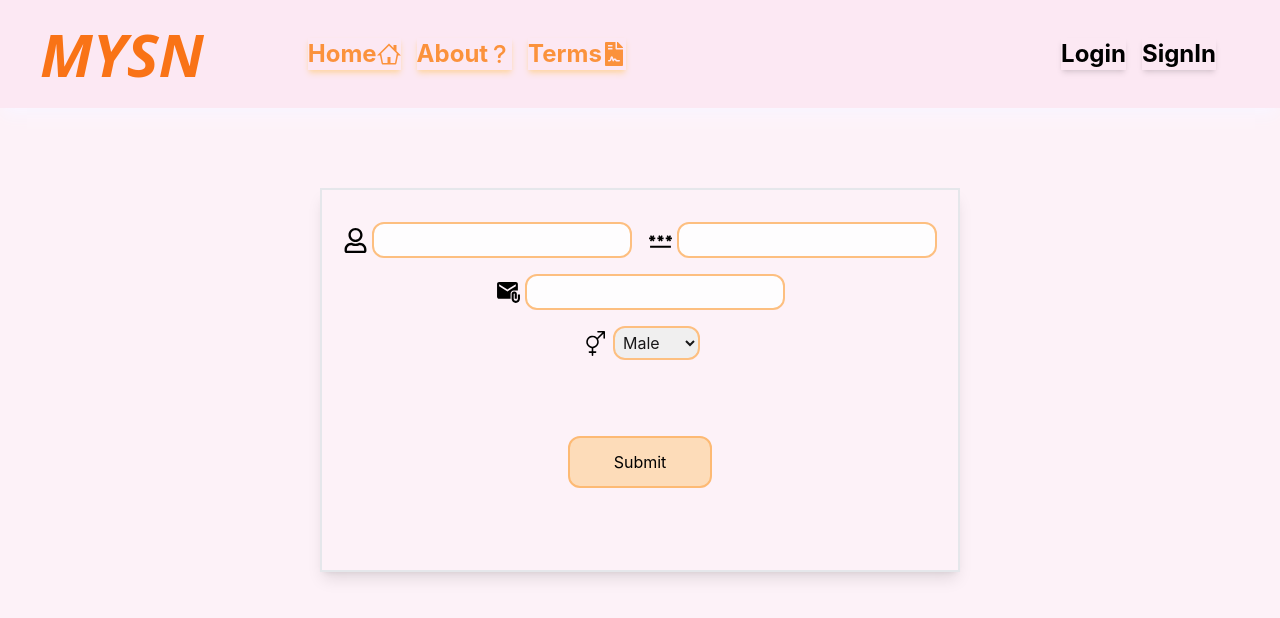
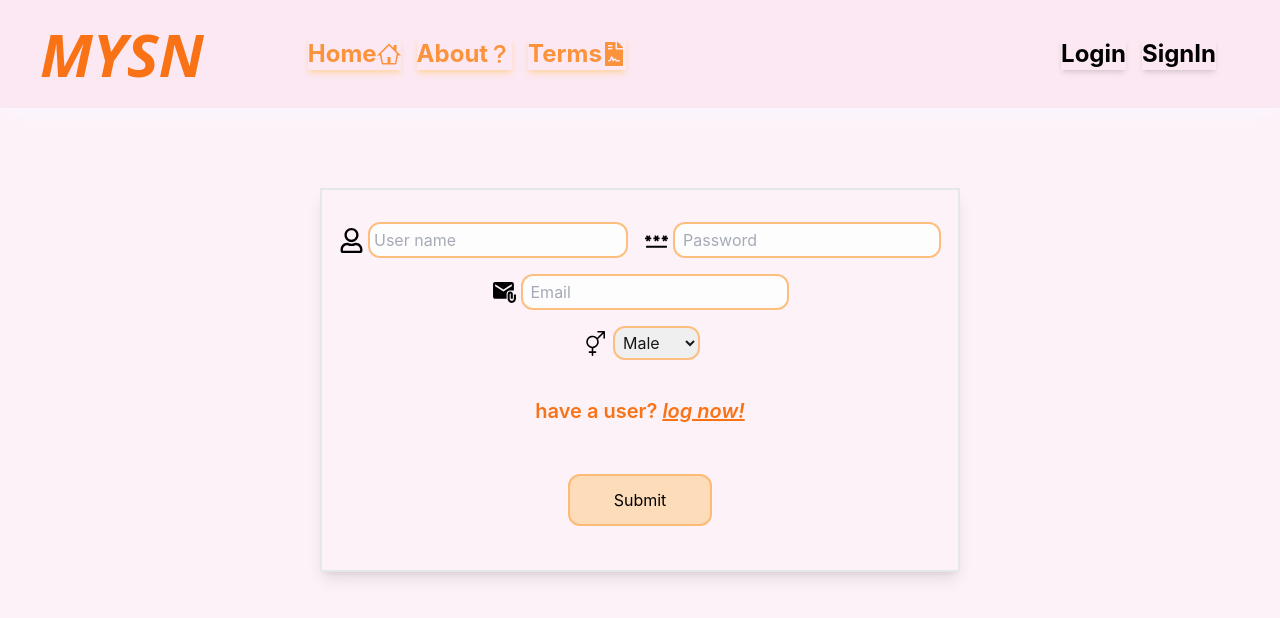
Before and after one commit to eliyahu119/mySocialNetworkFrontEnd, a React (Create React App) app: page /register in a window 1280 px wide. Shown: the top 618 px of the page. Built offline with nearby package versions, Linux system fonts and the light colour scheme; no server answers; what react-alert-template-basic would draw is missing.

Commit message:
added place holders and alerts

```diff
--- a/src/components/Login.jsx
+++ b/src/components/Login.jsx
@@ -33,7 +33,7 @@ export default function Login() {
             ).catch(
                 //TODO:: put here some kind of alert error to inform the user
                 (e)=>{
-                   e.response&&e.response.data&&alert.error(e.response.data.message)
+                   e.response&&e.response.data&&alert.error((e.response.data.message||"Cannot connect the server"))
                 }
             )
     }
@@ -55,16 +55,14 @@ export default function Login() {
            </div>
             <p className=' m-auto text-bs text-orange-500 font-semibold lg:text-xl'>{"don't have a user yet? "}
             <NavLink className='' to={'/Register'}>
-             <u>
-             <i>
+             <u className=' hover:text-orange-700'>
+             <i >
              register now!
              </i>
              </u>
             </NavLink>
             </p>
-           <StyledSubmit     />
-            {/* <button className="submitClass" onClick={handleLogin} >{"בראש ניתן"}</button> */}
-        </form>
+           <StyledSubmit     />        </form>
     )
 
 
--- a/src/components/SignIn.jsx
+++ b/src/components/SignIn.jsx
@@ -8,6 +8,8 @@ import { UserInput } from './inputs/Userinput'
 import { PasswordInput } from './inputs/Passwordinput'
 import { useAlert } from 'react-alert';
 import { StyledSubmit } from './inputs/StyledSubmit'
+import { NavLink } from 'react-router-dom'
+
 export default function SignIn() {
   useIsUserAuth()
     const [user, setUser] = useState('')
@@ -38,7 +40,7 @@ const handleRegister=(event)=>{
             console.log(data.message)
     }).catch(
             //TODO:: put here some kind of alert error to inform the user
-            e=>{  alert.error(e.response.data.message);
+            e=>{e.response&&e.response.data&&alert.error(e.response.data.message||"Cannot connect the server");
                   console.log(e)
             })
 }
@@ -71,6 +73,15 @@ const handleGenderChange=(e)=>
 
     </div>
   </div>
+  <p className=' m-auto text-bs text-orange-500 font-semibold lg:text-xl'>{"have a user? "}
+            <NavLink className='' to={'/Login'}>
+             <u className=' hover:text-orange-700'>
+             <i >
+             log now!
+             </i>
+             </u>
+            </NavLink>
+            </p>
    <StyledSubmit />
 </form>
   )
--- a/src/components/inputs/EmailInput.jsx
+++ b/src/components/inputs/EmailInput.jsx
@@ -7,6 +7,13 @@ export function EmailInput({
 }) {
   return <div className='flex items-center space-x-1'>
       <MdAttachEmail size={25} />
-      <input className="border-orange-300  opacity-90 border-2 p-1  rounded-xl" id='RegisterEmail' onChange={handleEmailChange} required type="email" />
+      <input
+      className="border-orange-300  opacity-90 border-2 p-1 px-2 rounded-xl"
+      id='RegisterEmail'
+      onChange={handleEmailChange}
+      required type="email"
+      placeholder='Email'
+
+      />
     </div>;
 }
--- a/src/components/inputs/Passwordinput.jsx
+++ b/src/components/inputs/Passwordinput.jsx
@@ -7,6 +7,12 @@ export function PasswordInput({
 }) {
   return <div className="flex items-center space-x-1">
            <MdPassword size={25} />
-            <input className="border-orange-300  opacity-90 border-2 p-1  rounded-xl " onChange={handlePasswordChange} required type="password" />
+            <input
+            className="border-orange-300  opacity-90 border-2 p-1 px-2 rounded-xl "
+             onChange={handlePasswordChange}
+             required type="password"
+             placeholder="Password"
+
+             />
            </div>;
 }
--- a/src/components/inputs/StyledSubmit.jsx
+++ b/src/components/inputs/StyledSubmit.jsx
@@ -1,4 +1,7 @@
 import React from "react";
 export function StyledSubmit({}) {
-  return <input className='mx-auto my-11  py-3  border-2  border-orange-300 bg-orange-200 hover:border-orange-400 hover:bg-orange-300   bg-opacity-80 cursor-pointer  rounded-xl w-36' type="submit" value="Submit" />;
+  return <input
+  className='mx-auto my-11  py-3  border-2  border-orange-300 bg-orange-200 hover:border-orange-400 hover:bg-orange-300   bg-opacity-80 cursor-pointer  rounded-xl w-36'
+  type="submit"
+   value="Submit" />;
 }
--- a/src/components/inputs/Userinput.jsx
+++ b/src/components/inputs/Userinput.jsx
@@ -3,6 +3,10 @@ import {FaRegUser} from 'react-icons/fa';
  export function UserInput({handleUserChange}) {
     return (<div className="flex items-center space-x-1 ">
           <FaRegUser size={25} />
-          <input className="border-orange-300  opacity-90 border-2 p-1  rounded-xl" onChange={handleUserChange} required type="user" />
+          <input className="border-orange-300  opacity-90 border-2 p-1  rounded-xl"
+          onChange={handleUserChange}
+          required type="user"
+          placeholder='User name'
+          />
          </div>);
         }
```
